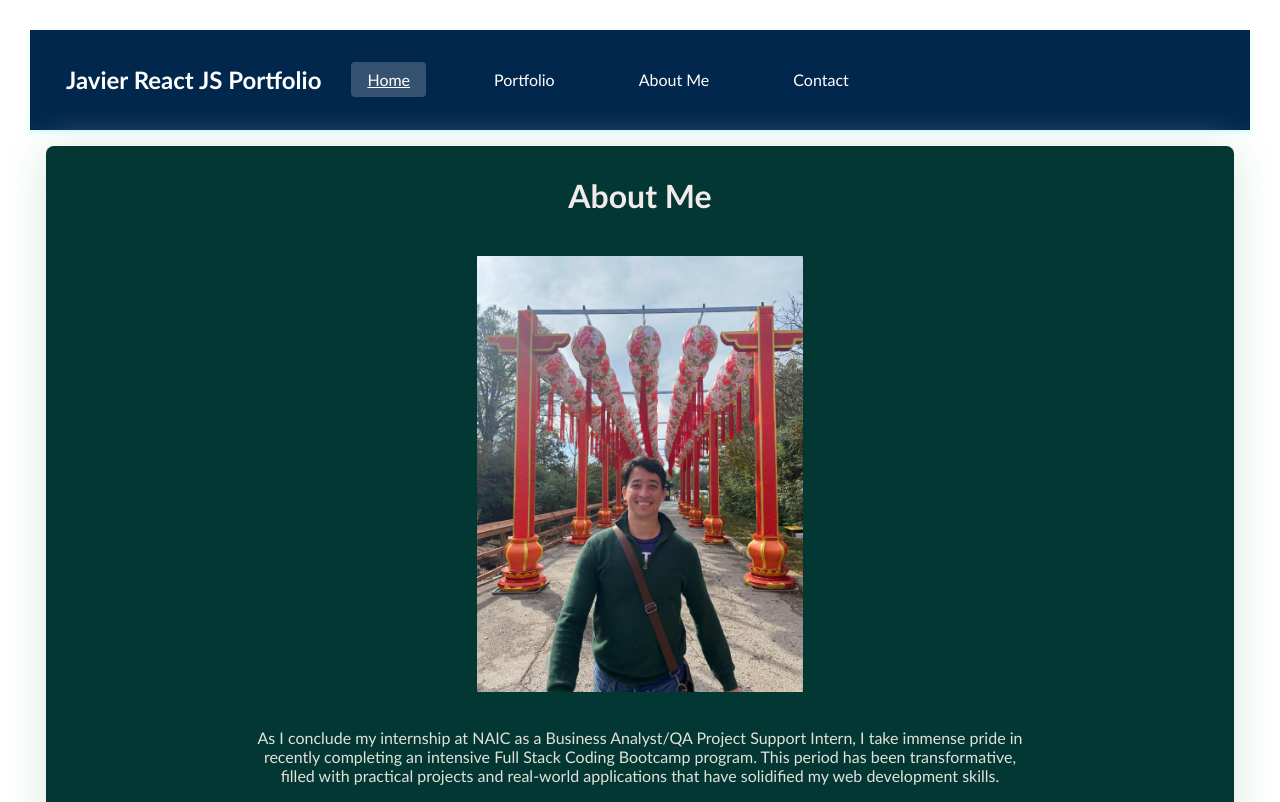
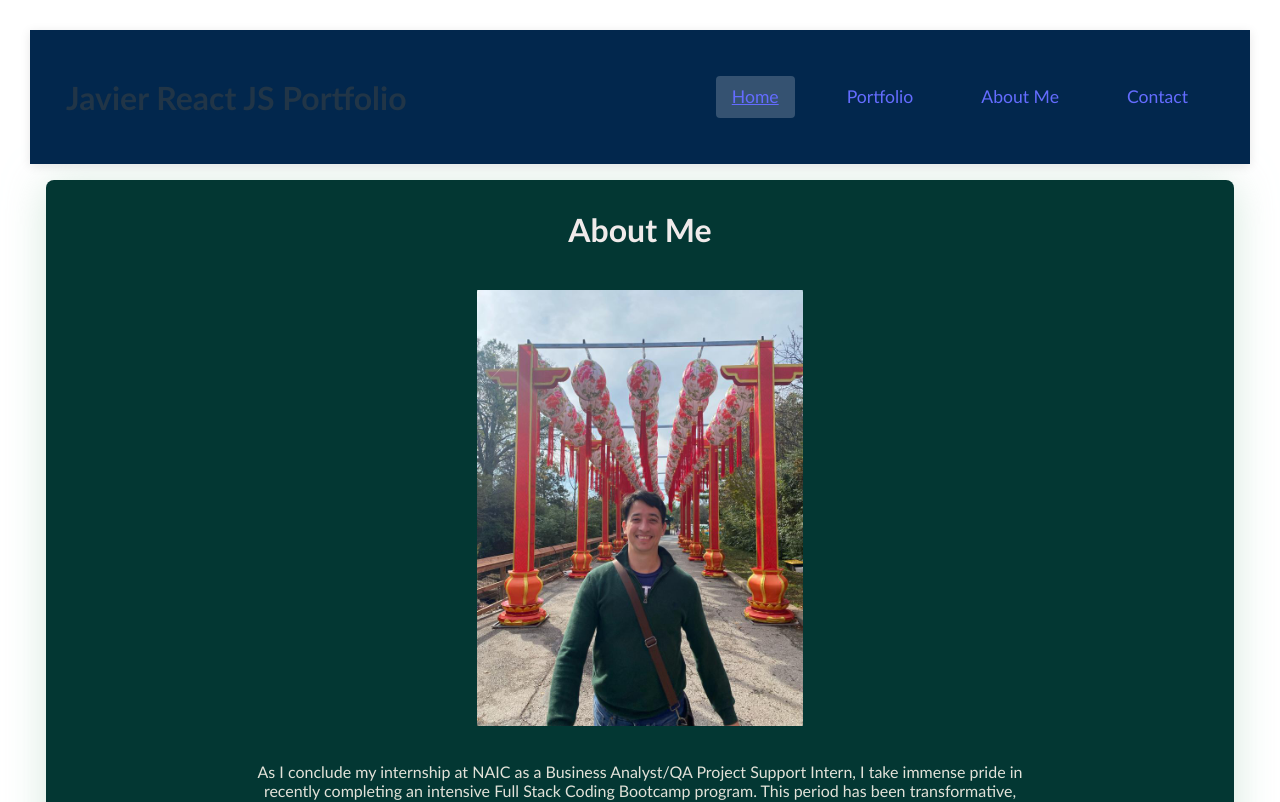
Before and after one commit to elchinatalpf/react-portfolio, a React (Vite) app: page / in a window 1280 px wide. Shown: the top 802 px of the page. Built offline with nearby package versions, Linux system fonts and the light colour scheme; no server answers.

Commit message:
updated header style for responsive design in header.css and main.css

```diff
--- a/src/components/header/header.css
+++ b/src/components/header/header.css
@@ -1,5 +1,5 @@
 .header-block {
-    display: flex;
+    /* display: flex;
     flex-direction: column;
     justify-content: space-between;
     align-items: center;
@@ -8,46 +8,76 @@
     padding: 0.5rem 1rem;
     box-shadow: 0 2px 5px rgba(3, 234, 238, 0.2);
     width: 100%;
-    box-sizing: border-box;
+    box-sizing: border-box; */
+    padding: 1rem;
+    background-color: rgb(2, 39, 77);
+    position: sticky;
+    top: 0;
+    z-index: 1000;
+    box-shadow: 0 2px 10px rgba(0, 0, 0, 0.1);
+
 }
 
 .header-container {
-    display: flex;
+    /* display: flex;
     flex-direction: column;
     width: 100%;
     align-items: flex-start;
     margin: 0 auto;
     display: flex;
     align-items: center;
-    box-sizing: border-box;
+    box-sizing: border-box; */
+    max-width: 1200px;
+    margin: 0 auto;
+    display: flex;
+    flex-direction: column;
+    align-items: center;
 }
 
 .header-title {
-    margin: 0;
+    /* margin: 0;
+    font-size: 1.5rem; */
     font-size: 1.5rem;
+    margin-bottom: 1rem;
+    text-align: center;
 }
 
 .nav-list {
-    list-style: none;
+    /* list-style: none;
     margin: 0;
     padding: 0;
     display: flex;
-    flex-direction: column;
+    flex-direction: row;
+    flex-wrap: wrap;
+    justify-content: center;
     width: 100%;
-    align-items: flex-start;
+    align-items: flex-start; */
+    list-style: none;
+    padding: 0;
+    margin: 0;
+    display: flex;
+    flex-wrap: wrap;
+    justify-content: center;
+    gap: 0.5rem;
 }
 
 .nav-item {
-    width: 100%;
+    margin: 0;
 }
 
 .nav-link {
-    color: white;
+    /* color: white;
     text-decoration: none;
     padding: 0.5rem 1rem;
     border-radius: 0.25rem;
     transition: background-color 0.3s ease;
-    width: 100%;
+    width: 100%; */
+    text-decoration: none;
+    padding: 0.5rem 1rem;
+    border-radius: 4px;
+    transition: background-color 0.3, color 0.3;
+    display: block;
+    font-weight: 500;
   }
 
   .nav-link:hover,
@@ -56,7 +86,44 @@
     text-decoration: underline;
   }
 
-  @media (min-width: 577px) {
+  @media (min-width: 768px) {
+    .header-container {
+      flex-direction: row;
+      justify-content: space-between;
+    }
+
+    .header-title {
+      margin-bottom: 0;
+    }
+
+    .nav-list {
+      gap: 1rem;
+    }
+  }
+
+  @media (min-width: 1024px) {
+    .header-title {
+      font-size: 2rem;
+    }
+
+    .nav-link {
+      font-size: 1.1rem;
+    }
+  }
+
+  @media (max-width: 480px) {
+    .header-title {
+      font-size: 1.2rem;
+    }
+
+    .nav-link {
+      padding: 0.4rem 0.8rem;
+      font-size: 0.9rem;
+    }
+  }
+
+
+  /* @media (min-width: 577px) {
     .header-block {
         flex-direction: row;
     }
@@ -65,15 +132,9 @@
         align-items: center;
     }
     .nav-list {
-        flex-direction: row;
-        align-items: center;
         width: auto;
     }
     .nav-item {
-        width: auto;
+        margin: 0 0.25rem;
     }
-    .nav-link {
-        padding: 0.5rem 1rem;
-        width: auto;
-    }
-  }
+  } */
--- a/src/main.css
+++ b/src/main.css
@@ -55,14 +55,6 @@ h1 {
     flex-direction: column;
     font-size: 14px;
   }
-  .header-container {
-    flex-direction: column;
-    align-items: flex-start;
-  }
-  .nav-link {
-    padding: 0.5rem 0;
-    width: 100%;
-  }
   .photo-javier {
     width: 80%;
   }
@@ -91,30 +83,17 @@ h1 {
   button {
     padding: 0.5 1.1em;
   }
-  .header-container {
-    flex-direction: row;
-    align-items: center;
-  }
-
-  .nav-link {
-    padding: 0.5rem;
-    width: auto;
-  }
-
   .photo-javier {
     width: 50%;
   }
-
   .card {
     max-width: 100%;
     margin: 1rem 0.5rem;
   }
-
   .portfolio .card {
     flex: 1 1 calc(50% - 1rem);
     max-width: calc(50% - 1rem);
   }
-
   .contact-container {
     padding: 2rem;
   }
@@ -130,16 +109,6 @@ h1 {
   button {
     padding: 0.6em 1.2em;
   }
-  .header-container {
-    flex-direction: row;
-    align-items: center;
-  }
-
-  .nav-link {
-    padding: 0.5rem 1rem;
-    width: auto;
-  }
-
   .photo-javier {
     width: 30%;
   }
```
Also changed, not shown: 1 other file (tests, documents, lock files or other folders).
